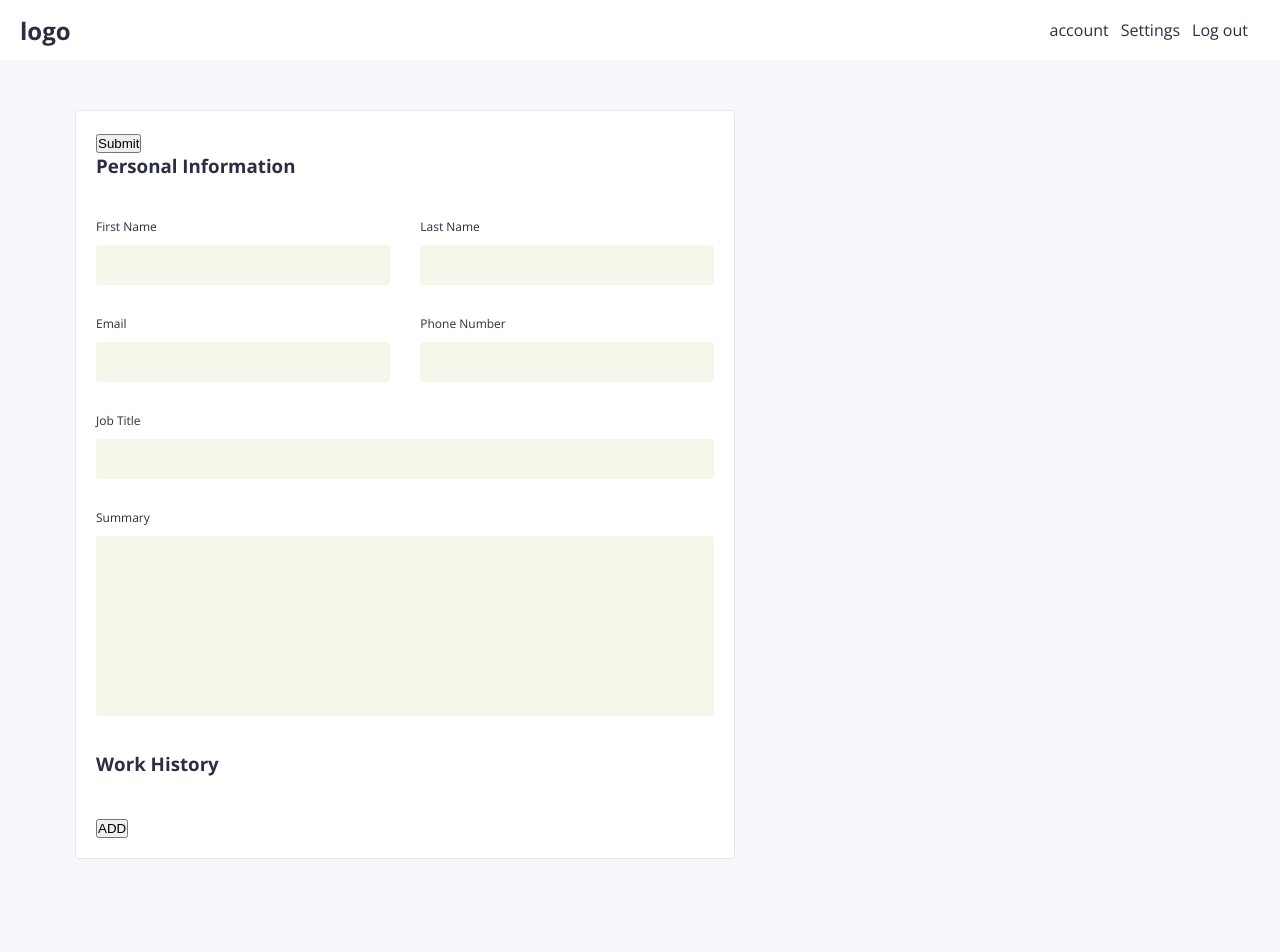
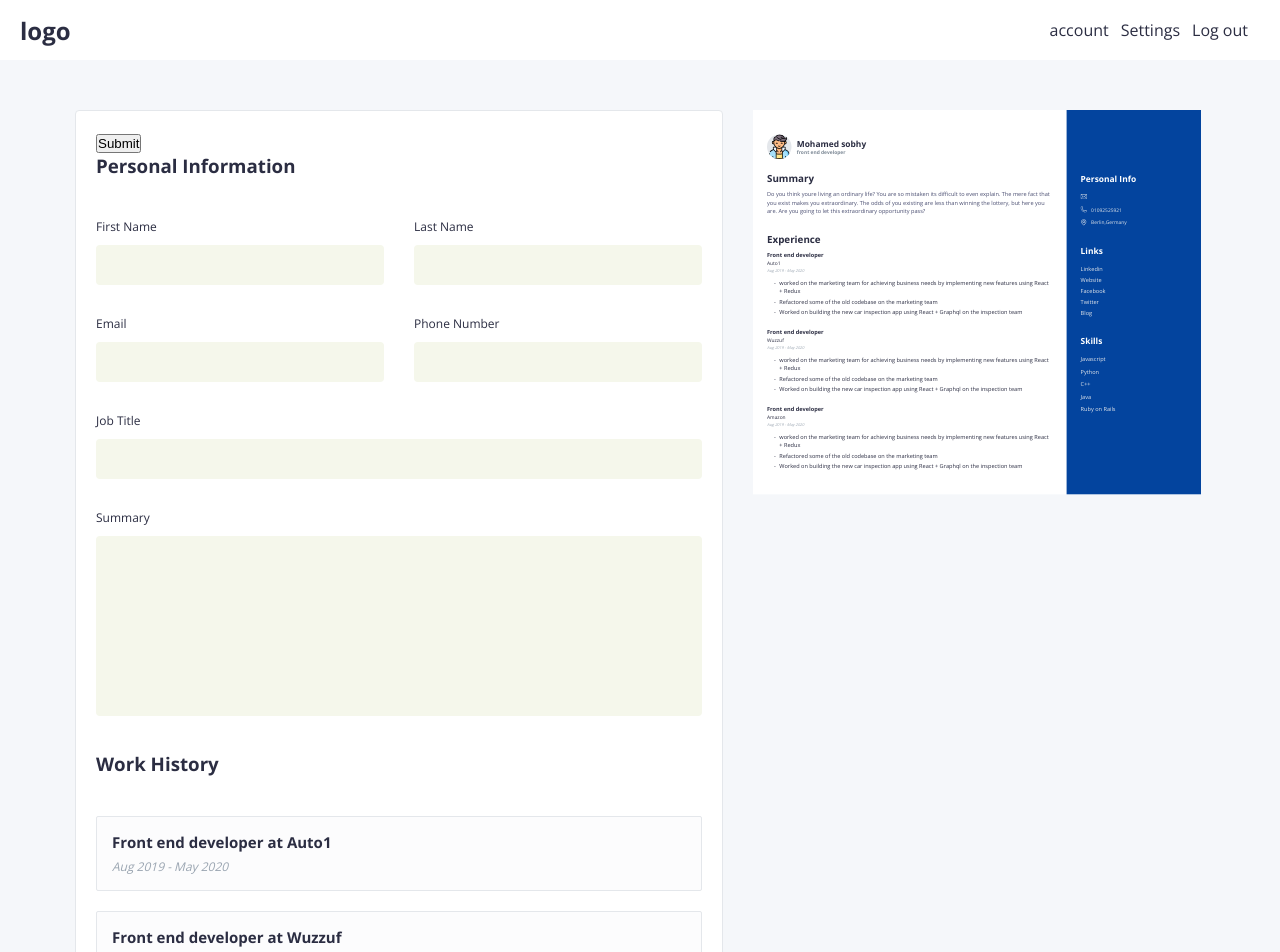
Before and after one commit to Mohamedsobhy292/cvbuddy, a React (Create React App) app in the folder client/: page /build-resume in a window 1280 px wide. Shown: the top 952 px of the page. Before the commit the page ends 879 px from the top, so only its background shows below. Built offline with nearby package versions, Linux system fonts and the light colour scheme.

Commit message:
feat: added appcontext

```diff
--- a/client/src/pages/build-resume/BuildResume.module.scss
+++ b/client/src/pages/build-resume/BuildResume.module.scss
@@ -51,3 +51,52 @@
     transform: scale(0.35);
     transform-origin: top left;
 }
+
+.experienceCard {
+    position: relative;
+    padding: 15px;
+    background: lighten($bg-color, 2%);
+    border: 1px solid $border-color;
+    margin-bottom: 20px;
+    border-radius: 2px;
+
+    &:hover .iconsContainer {
+        display: block;
+    }
+}
+
+.experienceTitle {
+    color: $text-color;
+    font-size: 15px;
+    margin-bottom: 6px;
+}
+
+.duration {
+    font-size: 12px;
+    font-weight: normal;
+    color: $text-color3;
+    font-style: italic;
+}
+
+.iconsContainer {
+    display: none;
+    position: absolute;
+    top: 15px;
+    right: 15px;
+}
+
+.icon {
+    cursor: pointer;
+    margin-right: 15px;
+    fill: $text-color;
+    opacity: 0.7;
+    transition: all 0.3s;
+
+    &:hover {
+        opacity: 1;
+    }
+
+    &:last-of-type {
+        margin-right: 0;
+    }
+}
--- a/client/src/pages/build-resume/components/form/personalInformation/index.js
+++ b/client/src/pages/build-resume/components/form/personalInformation/index.js
@@ -1,48 +1,59 @@
-import React from 'react'
+import React, { useContext } from 'react'
 import classnames from 'classnames'
 import styles from '../../../BuildResume.module.scss'
 
 import { InputLabel } from 'shared/components/inputLabel'
 import { FormInput } from 'shared/components/formComponents/FormInput'
 import { FormTextArea } from 'shared/components/formComponents/formTextArea'
+import { AppContext } from 'shared/context/appContext'
 
 const PersonalInformation = () => {
+    const { dispatch } = useContext(AppContext)
+    const handleFieldChange = (name) => (value) => {
+        dispatch({
+            type: 'UPDATE_USER_FIELD',
+            payload: {
+                name,
+                value,
+            },
+        })
+    }
     return (
         <>
             <h3 className={styles.title}> Personal Information</h3>
             <div className={styles.formContainer}>
                 <div className={styles.formControl}>
                     <InputLabel>First Name</InputLabel>
-                    <FormInput name="firstName" />
+                    <FormInput name="firstName" onChange={handleFieldChange} />
                 </div>
 
                 <div className={styles.formControl}>
                     <InputLabel>Last Name</InputLabel>
-                    <FormInput name="lastName" />
+                    <FormInput name="lastName" onChange={handleFieldChange} />
                 </div>
 
                 <div className={styles.formControl}>
                     <InputLabel>Email</InputLabel>
-                    <FormInput name="email" />
+                    <FormInput name="email" onChange={handleFieldChange} />
                 </div>
 
                 <div className={styles.formControl}>
                     <InputLabel>Phone number</InputLabel>
-                    <FormInput name="phone" />
+                    <FormInput name="phone" onChange={handleFieldChange} />
                 </div>
 
                 <div
                     className={classnames(styles.formControl, styles.fullWidth)}
                 >
                     <InputLabel>Job title</InputLabel>
-                    <FormInput name="jobTitle" />
+                    <FormInput name="jobTitle" onChange={handleFieldChange} />
                 </div>
 
                 <div
                     className={classnames(styles.formControl, styles.fullWidth)}
                 >
                     <InputLabel>Summary</InputLabel>
-                    <FormTextArea name="summary" />
+                    <FormTextArea name="summary" onChange={handleFieldChange} />
                 </div>
             </div>
         </>
--- /dev/null
+++ b/client/src/pages/build-resume/components/form/workHistory/deleteIcon.jsx
@@ -0,0 +1,18 @@
+import React from 'react'
+
+const DeleteIcon = (props) => {
+    return (
+        <svg
+            viewBox="-40 0 427 427.00131"
+            xmlns="http://www.w3.org/2000/svg"
+            {...props}
+        >
+            <path d="m232.398438 154.703125c-5.523438 0-10 4.476563-10 10v189c0 5.519531 4.476562 10 10 10 5.523437 0 10-4.480469 10-10v-189c0-5.523437-4.476563-10-10-10zm0 0" />
+            <path d="m114.398438 154.703125c-5.523438 0-10 4.476563-10 10v189c0 5.519531 4.476562 10 10 10 5.523437 0 10-4.480469 10-10v-189c0-5.523437-4.476563-10-10-10zm0 0" />
+            <path d="m28.398438 127.121094v246.378906c0 14.5625 5.339843 28.238281 14.667968 38.050781 9.285156 9.839844 22.207032 15.425781 35.730469 15.449219h189.203125c13.527344-.023438 26.449219-5.609375 35.730469-15.449219 9.328125-9.8125 14.667969-23.488281 14.667969-38.050781v-246.378906c18.542968-4.921875 30.558593-22.835938 28.078124-41.863282-2.484374-19.023437-18.691406-33.253906-37.878906-33.257812h-51.199218v-12.5c.058593-10.511719-4.097657-20.605469-11.539063-28.03125-7.441406-7.421875-17.550781-11.5546875-28.0625-11.46875h-88.796875c-10.511719-.0859375-20.621094 4.046875-28.0625 11.46875-7.441406 7.425781-11.597656 17.519531-11.539062 28.03125v12.5h-51.199219c-19.1875.003906-35.394531 14.234375-37.878907 33.257812-2.480468 19.027344 9.535157 36.941407 28.078126 41.863282zm239.601562 279.878906h-189.203125c-17.097656 0-30.398437-14.6875-30.398437-33.5v-245.5h250v245.5c0 18.8125-13.300782 33.5-30.398438 33.5zm-158.601562-367.5c-.066407-5.207031 1.980468-10.21875 5.675781-13.894531 3.691406-3.675781 8.714843-5.695313 13.925781-5.605469h88.796875c5.210937-.089844 10.234375 1.929688 13.925781 5.605469 3.695313 3.671875 5.742188 8.6875 5.675782 13.894531v12.5h-128zm-71.199219 32.5h270.398437c9.941406 0 18 8.058594 18 18s-8.058594 18-18 18h-270.398437c-9.941407 0-18-8.058594-18-18s8.058593-18 18-18zm0 0" />
+            <path d="m173.398438 154.703125c-5.523438 0-10 4.476563-10 10v189c0 5.519531 4.476562 10 10 10 5.523437 0 10-4.480469 10-10v-189c0-5.523437-4.476563-10-10-10zm0 0" />
+        </svg>
+    )
+}
+
+export { DeleteIcon }
--- /dev/null
+++ b/client/src/pages/build-resume/components/form/workHistory/editIcon.jsx
@@ -0,0 +1,15 @@
+import React from 'react'
+
+const EditIcon = (props) => {
+    return (
+        <svg
+            xmlns="http://www.w3.org/2000/svg"
+            viewBox="0 0 469.336 469.336"
+            {...props}
+        >
+            <path d="M456.836 76.168l-64-64.054c-16.125-16.139-44.177-16.17-60.365.031L45.763 301.682a10.733 10.733 0 00-2.688 4.587L.409 455.73a10.682 10.682 0 0010.261 13.606c.979 0 1.969-.136 2.927-.407l149.333-42.703a10.714 10.714 0 004.583-2.69l289.323-286.983c8.063-8.069 12.5-18.787 12.5-30.192s-4.437-22.124-12.5-30.193zM285.989 89.737l39.264 39.264-204.996 204.997-14.712-29.434a10.671 10.671 0 00-9.542-5.896H78.921L285.989 89.737zm-259.788 353.4L40.095 394.5l34.742 34.742-48.636 13.895zm123.135-35.177l-51.035 14.579-51.503-51.503 14.579-51.035h28.031l18.385 36.771a10.671 10.671 0 004.771 4.771l36.771 18.385v28.032zm21.334-17.543v-17.082c0-4.042-2.281-7.729-5.896-9.542l-29.434-14.712 204.996-204.996 39.264 39.264-208.93 207.068zM441.784 121.72l-47.033 46.613-93.747-93.747 46.582-47.001c8.063-8.063 22.104-8.063 30.167 0l64 64c4.031 4.031 6.25 9.385 6.25 15.083s-2.219 11.052-6.219 15.052z" />
+        </svg>
+    )
+}
+
+export { EditIcon }
--- a/client/src/pages/build-resume/components/form/workHistory/index.js
+++ b/client/src/pages/build-resume/components/form/workHistory/index.js
@@ -1,24 +1,20 @@
-import React from 'react'
+import React, { useContext } from 'react'
 
 import styles from '../../../BuildResume.module.scss'
 import { WorkHistoryItem } from './workHistoryItem'
-import { useFormContext, useFieldArray } from 'react-hook-form'
+import { AppContext } from 'shared/context/appContext'
 
 const WorkHistory = () => {
-    const { control } = useFormContext()
-    const { fields, append } = useFieldArray({
-        control,
-        name: 'workHistory',
-    })
-    const addDamage = () => append({})
+    const { state } = useContext(AppContext)
+    const { experience } = state.userData
 
     return (
         <>
             <h3 className={styles.title}> Work History</h3>
-            {fields.map((key, index) => (
-                <WorkHistoryItem name="workHistory" index={index} />
-            ))}
-            <button onClick={addDamage}>ADD</button>
+            {experience &&
+                experience.map((experience) => {
+                    return <WorkHistoryItem experience={experience} />
+                })}
         </>
     )
 }
--- a/client/src/pages/build-resume/components/form/workHistory/workHistoryItem.js
+++ b/client/src/pages/build-resume/components/form/workHistory/workHistoryItem.js
@@ -1,32 +1,18 @@
 import React from 'react'
-import classnames from 'classnames'
+import styles from '../../../BuildResume.module.scss'
+import { EditIcon } from './editIcon.jsx'
+import { DeleteIcon } from './deleteIcon'
 
-import { InputLabel } from 'shared/components/inputLabel'
-import { FormInput } from 'shared/components/formComponents/FormInput'
-import { FormTextArea } from 'shared/components/formComponents/formTextArea'
-import styles from '../../../BuildResume.module.scss'
-
-const WorkHistoryItem = ({ name, index }) => {
+const WorkHistoryItem = ({ experience }) => {
     return (
-        <div className={styles.formContainer}>
-            <div className={styles.formControl}>
-                <InputLabel>Job title</InputLabel>
-                <FormInput name={`${name}[${index}].jobTitle`} />
-            </div>
-
-            <div className={styles.formControl}>
-                <InputLabel>Company</InputLabel>
-                <FormInput name={`${name}[${index}].company`} />
-            </div>
-
-            <div className={styles.formControl}>
-                <InputLabel>City</InputLabel>
-                <FormInput name={`${name}[${index}].city`} />
-            </div>
-
-            <div className={classnames(styles.formControl, styles.fullWidth)}>
-                <InputLabel>Description</InputLabel>
-                <FormTextArea name={`${name}[${index}].description`} />
+        <div className={styles.experienceCard}>
+            <h3 className={styles.experienceTitle}>
+                {experience.title} at {experience.company}
+            </h3>
+            <h4 className={styles.duration}>{experience.duration}</h4>
+            <div className={styles.iconsContainer}>
+                <EditIcon width="16px" className={styles.icon} />
+                <DeleteIcon width="16px" className={styles.icon} />
             </div>
         </div>
     )
--- a/client/src/pages/build-resume/index.js
+++ b/client/src/pages/build-resume/index.js
@@ -10,7 +10,7 @@ const BuildResume = () => {
                 <Form />
             </content>
             <aside className={styles.sideArea}>
-                {/* <Volga className={styles.themeWrapper} /> */}
+                <Volga className={styles.themeWrapper} />
             </aside>
         </div>
     )
--- a/client/src/shared/components/formComponents/FormInput/index.js
+++ b/client/src/shared/components/formComponents/FormInput/index.js
@@ -2,7 +2,7 @@ import React from 'react'
 import { Controller, useFormContext } from 'react-hook-form'
 import { InputField } from 'shared/components/inputField'
 
-const Input = ({ name, defaultValue = '' }) => {
+const Input = ({ name, defaultValue = '', onChange }) => {
     const methods = useFormContext()
     const { control } = methods
     return (
@@ -11,6 +11,7 @@ const Input = ({ name, defaultValue = '' }) => {
             name={name}
             control={control}
             defaultValue={defaultValue}
+            onChange={(args) => onChange(name)(args[0].currentTarget.value)}
         />
     )
 }
--- a/client/src/shared/components/formComponents/formTextArea/index.js
+++ b/client/src/shared/components/formComponents/formTextArea/index.js
@@ -2,7 +2,7 @@ import React from 'react'
 import { Controller, useFormContext } from 'react-hook-form'
 import { TextArea } from 'shared/components/textArea'
 
-const FormTextArea = ({ name, defaultValue = '' }) => {
+const FormTextArea = ({ name, defaultValue = '', onChange }) => {
     const methods = useFormContext()
     const { control } = methods
     return (
@@ -11,6 +11,7 @@ const FormTextArea = ({ name, defaultValue = '' }) => {
             name={name}
             control={control}
             defaultValue={defaultValue}
+            onChange={(args) => onChange(name)(args[0].currentTarget.value)}
         />
     )
 }
--- a/client/src/shared/context/appContext.js
+++ b/client/src/shared/context/appContext.js
@@ -42,22 +42,21 @@ const details = {
     ],
 }
 const AppContext = React.createContext({
-    userData: {},
+    userData: { ...details },
 })
 
 const reducer = (state, action) => {
-    console.log(action)
     if (action.type === 'UPDATE_USER_FIELD') {
         return {
             ...state,
             userData: {
+                ...state.userData,
                 [action.payload.name]: action.payload.value,
             },
         }
     }
 
     if (action.type === 'RESET_USER_INFO') {
-        console.log(state, action)
         return {
             ...state,
             userData: {
@@ -68,7 +67,7 @@ const reducer = (state, action) => {
 }
 
 const AppStateProvider = ({ children }) => {
-    const [state, dispatch] = useReducer(reducer, { userData: {} })
+    const [state, dispatch] = useReducer(reducer, { userData: { ...details } })
 
     return (
         <AppContext.Provider
```
Also changed, not shown: client/src/pages/build-resume/components/form/index.js (+0 -10 lines).
